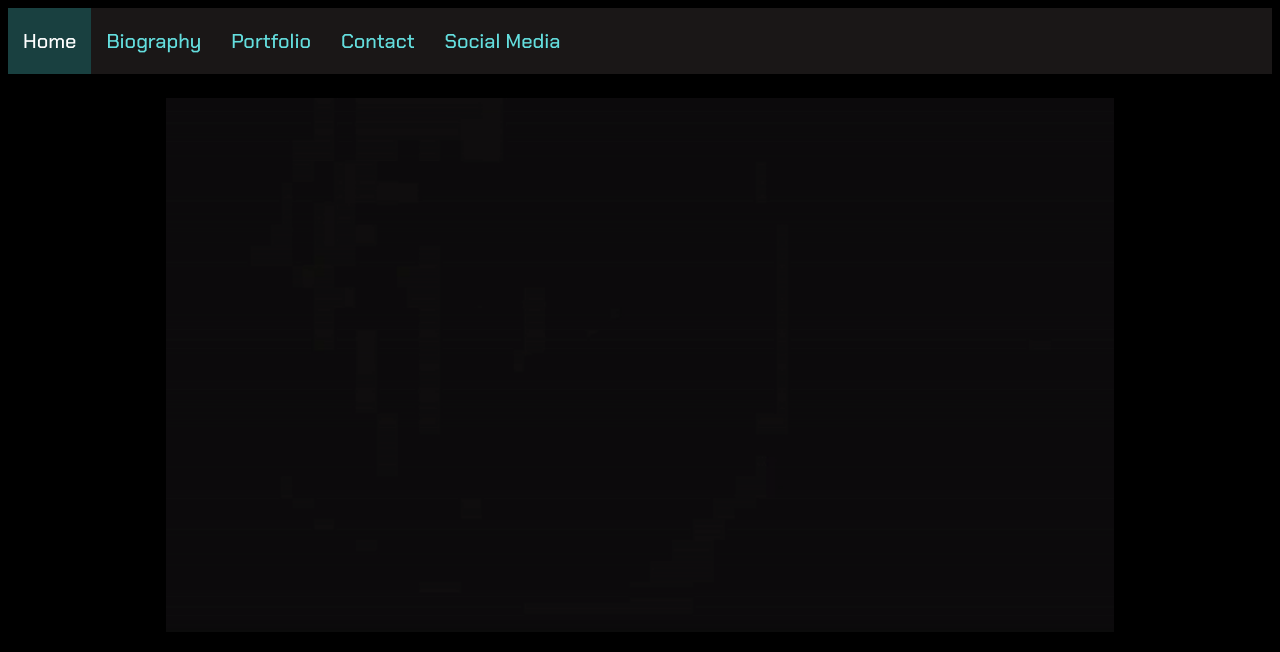
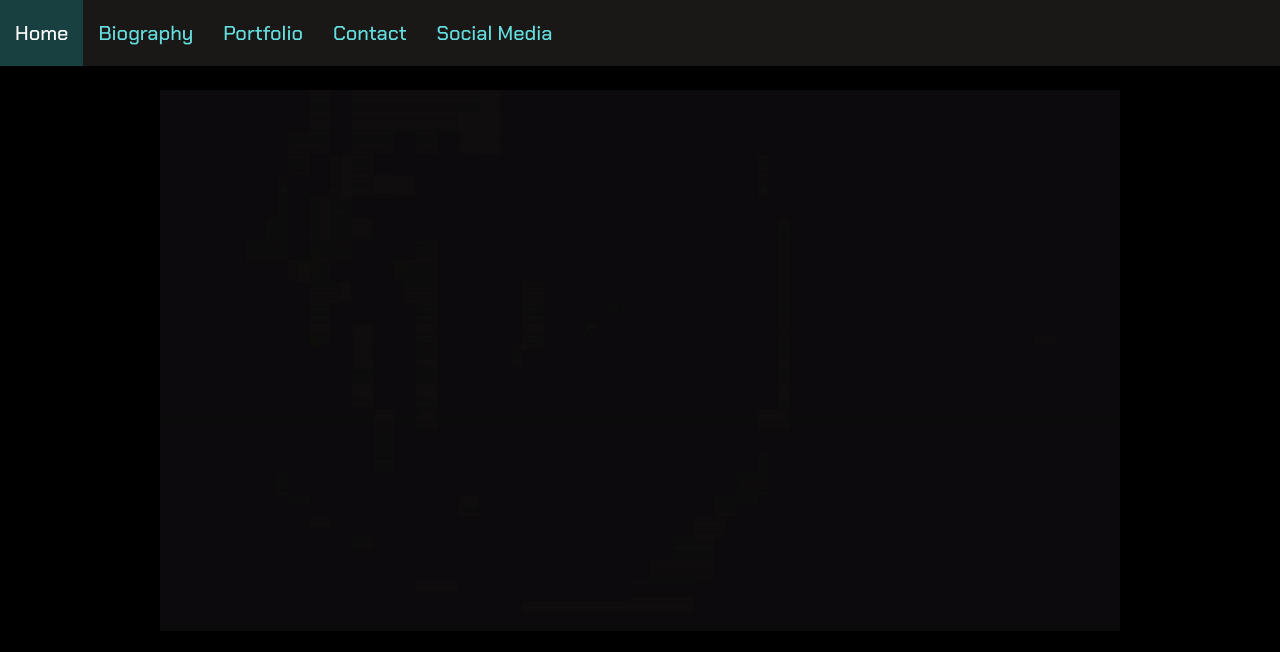
Before and after one commit to ItsKiskae/Project_1, a plain HTML site: page index.html in a window 1280 px wide. Drawn offline with Linux system fonts and the light colour scheme.

Commit message:
Update style.css

```diff
--- a/assets/css/style.css
+++ b/assets/css/style.css
@@ -2,7 +2,9 @@ html {
   background-color: #000000;
 }
 
-body{}
+body{
+  margin: 0;
+}
 
 header{
 margin-bottom: 3vh;
```
